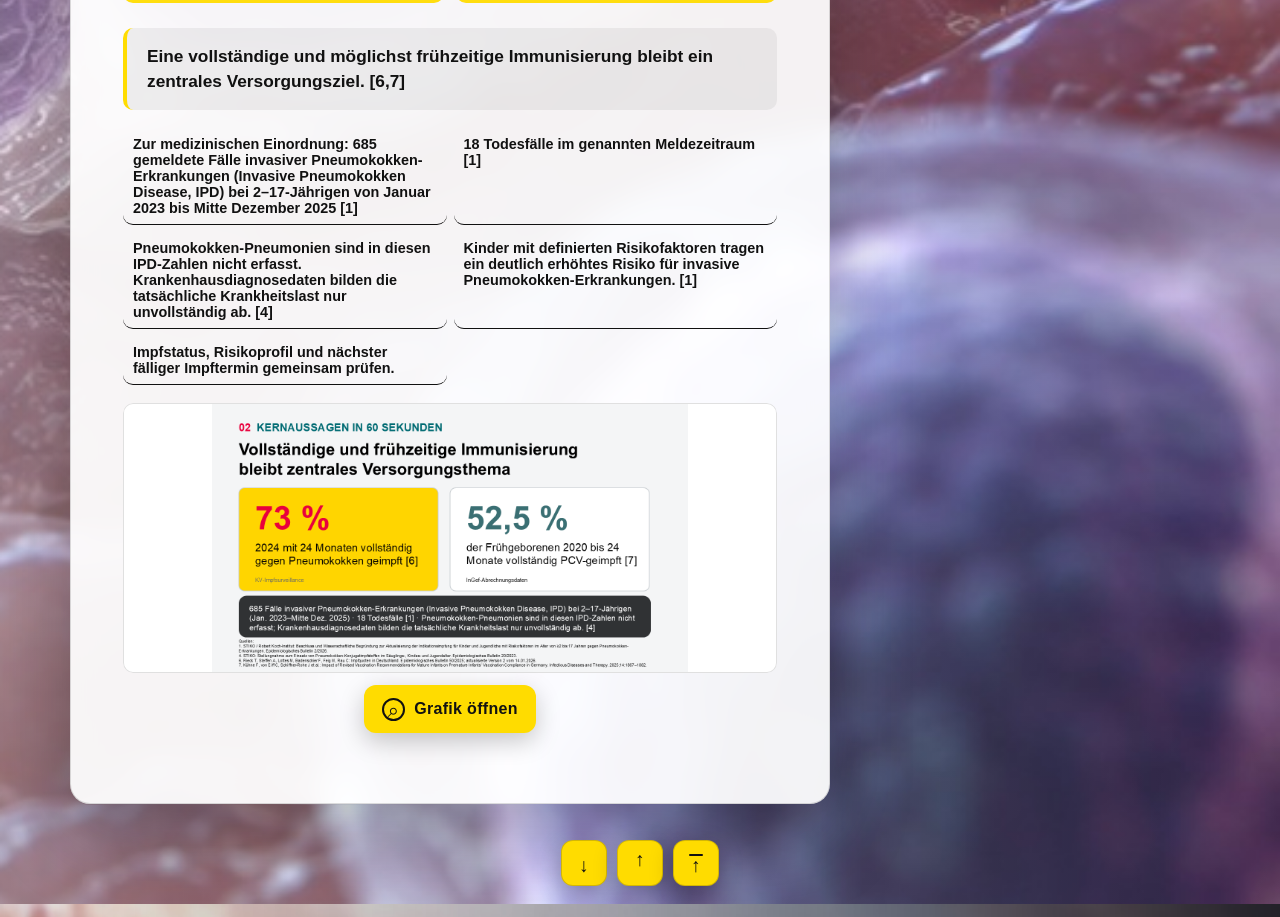
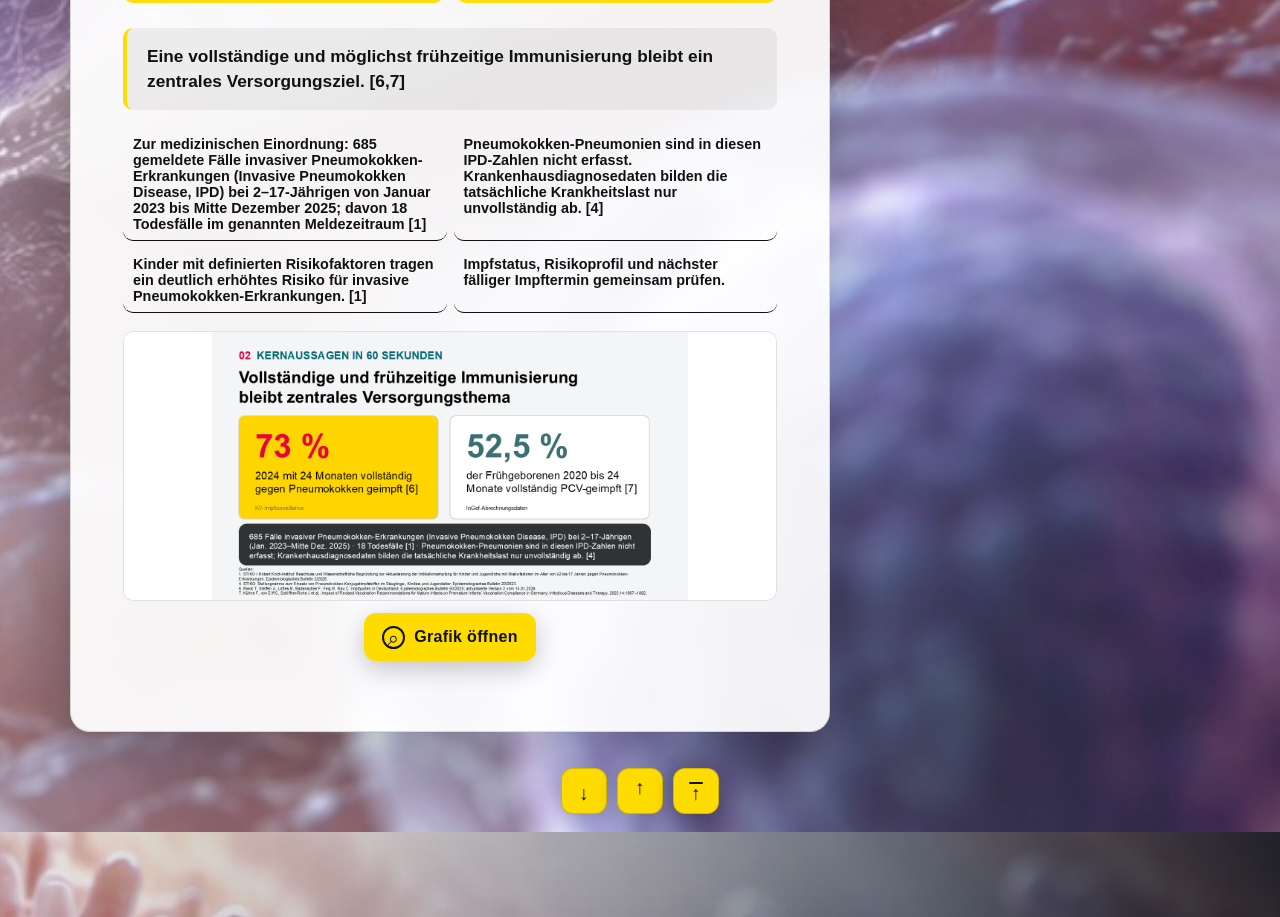
Before and after one commit to Gelbe-Liste/pneumokokken-update-kinder_preview, a React (Vite) app: page / in a window 1280 px wide. Shown: the part 2520-3437 px from the top of the page. Built offline with nearby package versions, Linux system fonts and the light colour scheme; no server answers.

Commit message:
2026-09-16_pneumokokken-update-kinder_v0.25_Bugfix

```diff
--- a/package.json
+++ b/package.json
@@ -1,7 +1,7 @@
 {
   "name": "pneumokokken-update-kinder",
   "private": true,
-  "version": "0.24.0",
+  "version": "0.25.0",
   "type": "module",
   "engines": {
     "node": "22.x"
--- a/src/project.js
+++ b/src/project.js
@@ -20,6 +20,8 @@
  *        in den Grafiken 02, 04, 05, 08 und 10 auf Basis des aktualisierten Grafik-Pakets umgesetzt.
  * v0.24: Kapitel 02 vollständig auf die bestehende Visualisierung aus v0.22 zurückgesetzt;
  *        keine strukturellen/visuellen Änderungen an Kacheln oder Grafikrahmen.
+ * v0.25: Textkorrektur Kapitel 02: Todesfälle in erste Einordnungs-Kachel integriert;
+ *        Bullet-Struktur auf vier bestehende Textblöcke reduziert.
  * v0.23: Korrekturpaket Kapitel 02/08 inkl. neuer Kachelstruktur, bereinigter Unterzeile,
  *        angepasstem Grafikrahmen sowie Austausch der aktualisierten PNG-Grafiken 02, 04, 05, 08 und 10.
  * v0.22: Nachkorrekturen umgesetzt: aktualisierte Einstiegs- und Kernaussagen-Texte,
@@ -49,7 +51,7 @@ export const project = {
     analyticsPage: "med-i-scroll-pneumokokken-update-kinder", // Legacy-Alias
     analyticsChapter1: "paediatrie-impfpraevention", // Legacy-Alias
     projectId: "pneumokokken-update-kinder",
-    contentVersion: "v0.24",
+    contentVersion: "v0.25",
     analytics: {
       page: "med.i.scroll | Pneumokokken-Impfung bei Kindern",
       pageType: "Microsite",
@@ -188,8 +190,7 @@ export const project = {
       ],
       quote: "Eine vollständige und möglichst frühzeitige Immunisierung bleibt ein zentrales Versorgungsziel. [6,7]",
       bullets: [
-        "Zur medizinischen Einordnung: 685 gemeldete Fälle invasiver Pneumokokken-Erkrankungen (Invasive Pneumokokken Disease, IPD) bei 2–17-Jährigen von Januar 2023 bis Mitte Dezember 2025 [1]",
-        "18 Todesfälle im genannten Meldezeitraum [1]",
+        "Zur medizinischen Einordnung: 685 gemeldete Fälle invasiver Pneumokokken-Erkrankungen (Invasive Pneumokokken Disease, IPD) bei 2–17-Jährigen von Januar 2023 bis Mitte Dezember 2025; davon 18 Todesfälle im genannten Meldezeitraum [1]",
         "Pneumokokken-Pneumonien sind in diesen IPD-Zahlen nicht erfasst. Krankenhausdiagnosedaten bilden die tatsächliche Krankheitslast nur unvollständig ab. [4]",
         "Kinder mit definierten Risikofaktoren tragen ein deutlich erhöhtes Risiko für invasive Pneumokokken-Erkrankungen. [1]",
         "Impfstatus, Risikoprofil und nächster fälliger Impftermin gemeinsam prüfen."
```
Also changed, not shown: 2 other files (tests, documents, lock files or other folders).
